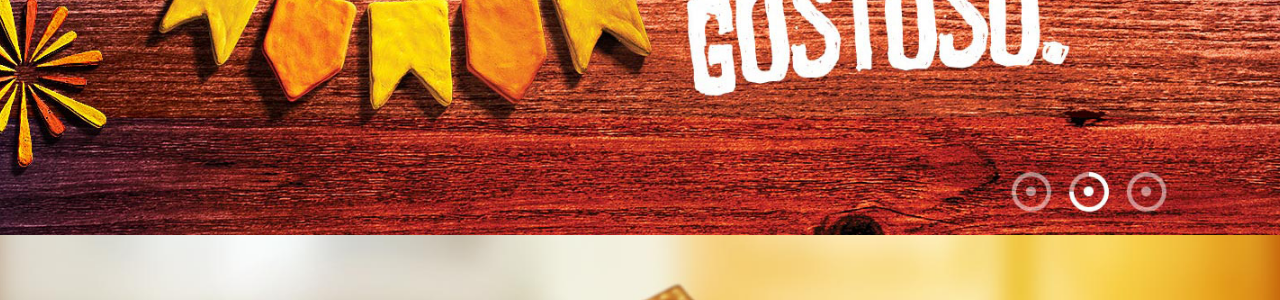
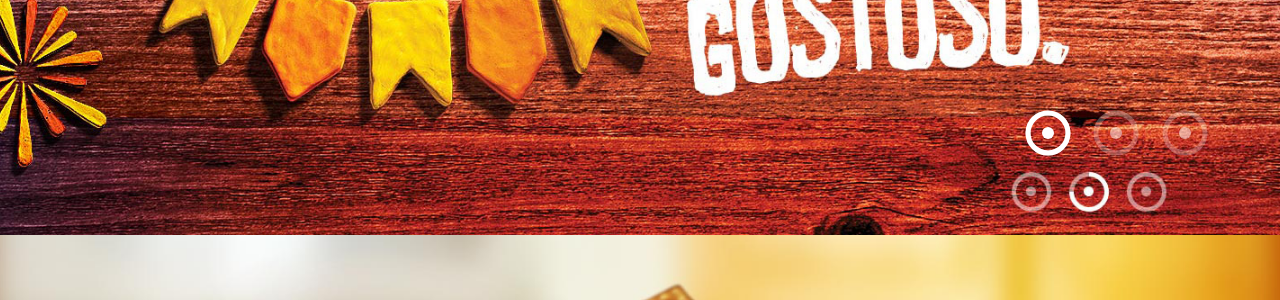
Before and after one commit to amplacomunicacao/test, a PHP site: page / in a window 1280 px wide. Shown: the part 565-865 px from the top of the page. Run offline with PHP 8.4, Linux system fonts and the light colour scheme; style sheets or scripts are compiled from the project's sources; some libraries are stand-ins or nearby versions.

Commit message:
banner topo

```diff
--- a/css/main.less
+++ b/css/main.less
@@ -135,7 +135,7 @@ header{
 		height: 165px;
 		position: absolute;
 		top: 0;
-		z-index: 2;
+		z-index: 5;
 
 		.row1{
 			height: 110px;
@@ -207,6 +207,7 @@ header{
 		height: 100%;
 		position: absolute;
 		top: 0;
+		overflow: hidden;
 
 		.c-img, .c-img ul, .c-img li{
 			display: block;
@@ -216,12 +217,59 @@ header{
 		.c-img li{
 			background-size: cover;
 			background-position: center center;
+			position: absolute;
+			top: 0;
+			left: 0;
+			display: none;
 		}
+		.c-img li:first-child{ display: block;}
 		.c-img img{ display: none;}
+
+		.c-link{
+			position: absolute;
+			bottom: 75px;
+			right: 0;
+			z-index: 2;
+
+			li{ display: inline-block; margin-right: 20px;}
+		}
 	}
 }
 
+.banner .c-link-circulo{
+	a{
+  		opacity: 0.5;
+	}
+	svg circle.border {
+		fill: none;
+		stroke: white;
+		stroke-width: 5;
+		stroke-dasharray: 1000;
+	  	stroke-dashoffset: 1000;
+	}
+	svg circle.border-opacity {
+		fill: none;
+		stroke: white;
+		stroke-width: 5;
+	  	opacity: 0.5;
+	}
 
+	a.anima{opacity: 1;}
+	a.anima circle.border{
+		-webkit-animation: dash 10s linear forwards;
+		animation: dash 10s linear forwards;
+	}
+	@-webkit-keyframes dash {
+	  to {
+	    stroke-dashoffset: 0;
+	  }
+	}
+	@keyframes dash {
+	  to {
+	    stroke-dashoffset: 0;
+	  }
+	}
+}
 
 /* Produtos
    ========================================================================== */
--- a/index.html
+++ b/index.html
@@ -62,14 +62,52 @@
 					</div>
 				</div>
 			</div>
+
 			<div class="banner" id="banner">
 				<div class="c-img">
 					<ul>
-						<li style="background-image: url(img/banner-1.jpg)"><img src="img/banner-1.jpg" alt="banner"></li>
-						<li><img src="" alt=""></li>
-						<li><img src="" alt=""></li>
+						<li style="background-image: url(img/banner-1.jpg)" class="ativo"><!-- <img src="img/banner-1.jpg" alt="banner"> --></li>
+						<li style="background-image: url(img/banner-2.jpg)"></li>
+						<li style="background-image: url(img/banner-1.jpg)"></li>
 					</ul>
 				</div>
+
+				<div class="content">
+
+					<div class="c-link c-link-circulo">
+						<ul>
+						<li>
+							<a href="#" class="anima">
+								<svg height="46" width="46">
+									<circle cx="23" cy="23" r="20" class="border-opacity" />
+									<circle cx="23" cy="23" r="20" class="border" />
+									<circle cx="23" cy="23" r="6" fill="white" />
+								</svg>
+							</a>
+						</li>
+						<li>
+							<a href="#">
+								<svg height="46" width="46">
+									<circle cx="23" cy="23" r="20" class="border-opacity" />
+									<circle cx="23" cy="23" r="20" class="border" />
+									<circle cx="23" cy="23" r="6" fill="white" />
+								</svg>
+							</a>
+						</li>
+						<li>
+							<a href="#">
+								<svg height="46" width="46">
+									<circle cx="23" cy="23" r="20" class="border-opacity" />
+									<circle cx="23" cy="23" r="20" class="border" />
+									<circle cx="23" cy="23" r="6" fill="white" />
+								</svg>
+							</a>
+						</li>
+						</ul>
+					</div>
+
+				</div>
+
 			</div>
         </header>
 
@@ -192,6 +230,7 @@
         <script src="js/vendor/jquery-1.11.1.min.js"></script>
         <script src="http://www.ampla.com.br/site_constelacao/v2/libs/pageSlider/js/jquery-mousewheel.min.js"></script>
         <script src="js/plugins.js"></script>
+        <script src="js/vendor/jquery-ui.min.js"></script>
         <script src="js/main.js"></script>
 
         <!-- Google Analytics: change UA-XXXXX-X to be your site's ID.
```
Also changed, not shown: circulo.html (added, +49 -0 lines), circulo2.html (added, +80 -0 lines), js/main.js (+45 -0 lines), img/banner-2.jpg (added), js/vendor/jquery-ui.min.js (added).
